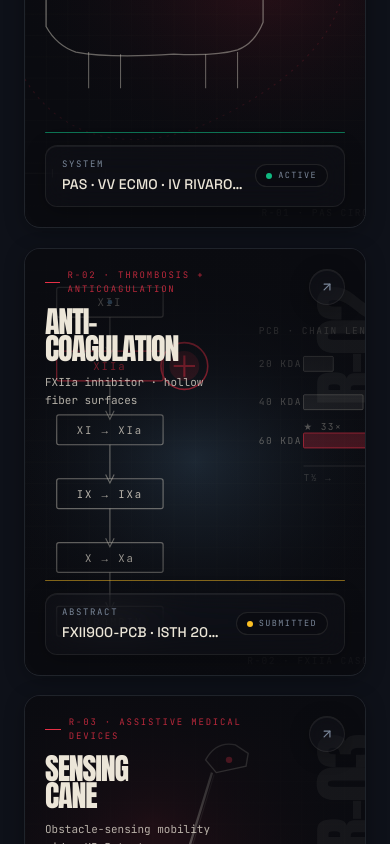
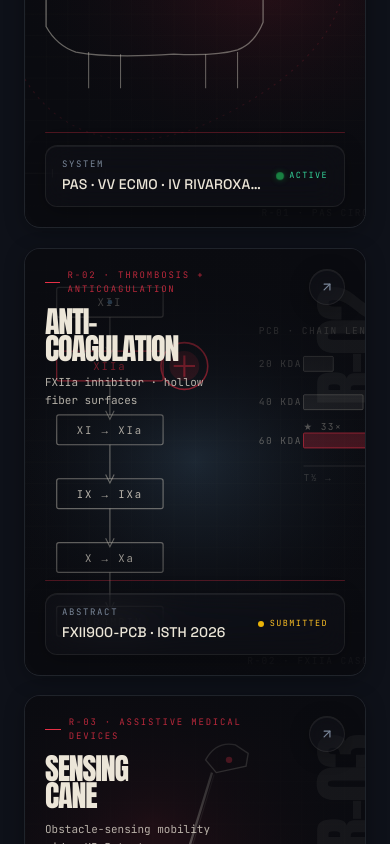
Before and after one commit to shrlak/portfolio, a React (Vite) app: page / in a window 390 px wide. Shown: the part 4180-5024 px from the top of the page. Built offline with nearby package versions, Linux system fonts and the light colour scheme.

Commit message:
feat: update ResearchSection with featured card and StatusDot

```diff
--- a/src/App.tsx
+++ b/src/App.tsx
@@ -780,16 +780,8 @@ function ResearchSection() {
         </div>
 
         {/* Cards */}
-        <div className="grid grid-cols-1 gap-5 md:grid-cols-2 lg:grid-cols-3">
+        <div className="grid grid-cols-1 gap-5 md:grid-cols-2 lg:grid-cols-[1.4fr_1fr_1fr]">
           {RESEARCH_CARDS.map((card, cardIdx) => {
-            const statusColor =
-              card.status === 'ACTIVE' ? 'bg-emerald-500'
-              : card.status === 'SUBMITTED' ? 'bg-amber-400'
-              : 'bg-oxygen';
-            const accentColor =
-              card.status === 'ACTIVE' ? 'bg-emerald-500/60'
-              : card.status === 'SUBMITTED' ? 'bg-amber-400/50'
-              : 'bg-oxygen/50';
             return (
               <a
                 key={card.slug}
@@ -844,7 +836,7 @@ function ResearchSection() {
 
                   {/* Card footer */}
                   <div>
-                    <div className={`w-full h-px rounded-full mb-3 ${accentColor}`} />
+                    <div className="w-full h-px rounded-full mb-3 bg-vital/30" />
                     <div className="liquid-glass rounded-xl px-4 py-3">
                       <div className="relative z-10 flex items-center justify-between gap-3">
                         <div className="min-w-0">
@@ -855,12 +847,7 @@ function ResearchSection() {
                             {card.metaValue}
                           </p>
                         </div>
-                        <span className="inline-flex items-center gap-1.5 rounded-full border border-bone/10 bg-graphite/60 px-2.5 py-1 shrink-0">
-                          <span className={`inline-block h-1.5 w-1.5 rounded-full ${statusColor}`} />
-                          <span className="font-mono text-[8.5px] uppercase tracking-[0.16em] text-muted">
-                            {card.status}
-                          </span>
-                        </span>
+                        <StatusDot status={card.status} />
                       </div>
                     </div>
                   </div>
```
